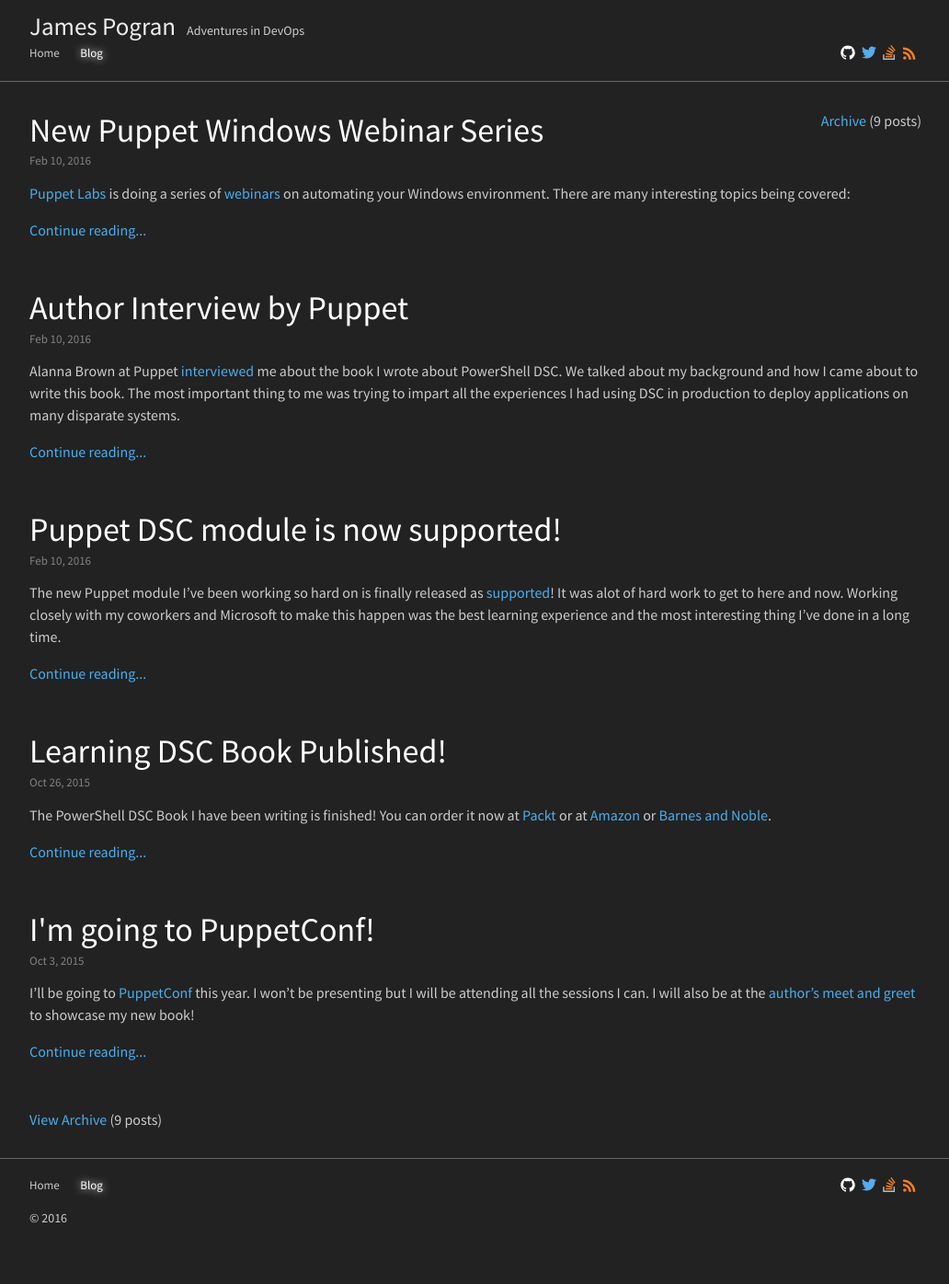
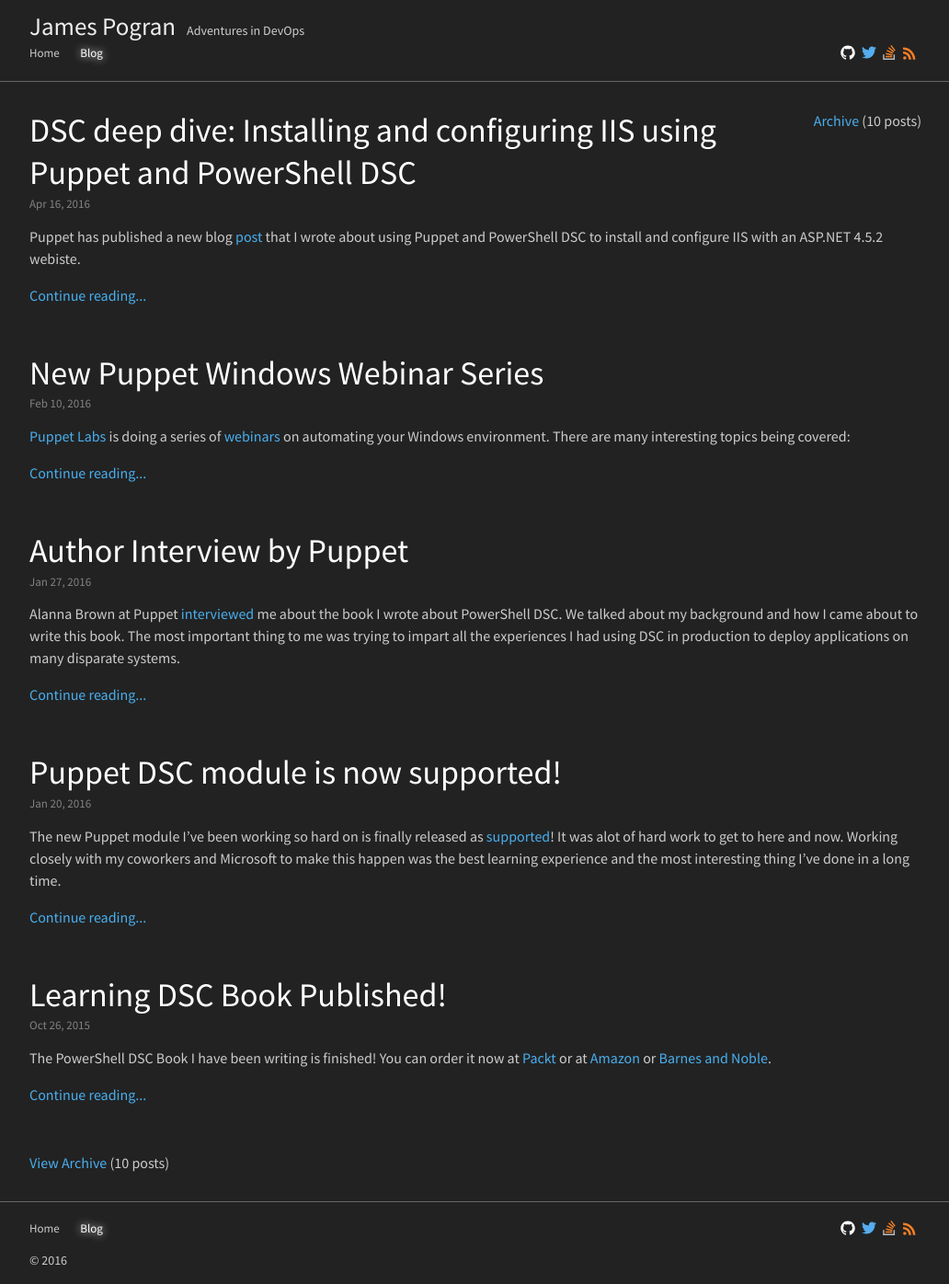
Before and after one commit to jpogran/jpogran.github.io, a Jekyll site: the page built from blog/index.html, in a window 1280 px wide. Shown: the whole page at 92% size, without its empty margins (123-1155 px from the left). Built offline with Jekyll 4.4.1, drawn with Linux system fonts in a browser that asks for light colours; the list of posts is cut into pages by our own code; before the commit the page ends 1350 px from its top, so only the background shows below that.

Commit message:
fix dates. new post

```diff
--- a/blog/_posts/2016-01-20-puppet-dsc-module-released.md
+++ b/blog/_posts/2016-01-20-puppet-dsc-module-released.md
@@ -1,7 +1,7 @@
 ---
 layout: post
 title:  "Puppet DSC module is now supported!"
-date:   2016-02-10
+date:   2016-01-20
 categories: puppet
 ---
 
--- a/blog/_posts/2016-01-27-puppet-book-blog-post.md
+++ b/blog/_posts/2016-01-27-puppet-book-blog-post.md
@@ -1,7 +1,7 @@
 ---
 layout: post
 title:  "Author Interview by Puppet"
-date:   2016-02-10
+date:   2016-01-27
 categories: puppet
 ---
 
--- /dev/null
+++ b/blog/_posts/2016-03-16-deep-dive-puppet-dsc.md
@@ -0,0 +1,8 @@
+---
+layout: post
+title:  "DSC deep dive: Installing and configuring IIS using Puppet and PowerShell DSC"
+date:   2016-04-16
+categories: puppet
+---
+
+Puppet has published a new blog [post](https://puppetlabs.com/blog/dsc-deep-dive-installing-and-configuring-iis-using-puppet-and-powershell-dsc) that I wrote about using Puppet and PowerShell DSC to install and configure IIS with an ASP.NET 4.5.2 webiste.
```
